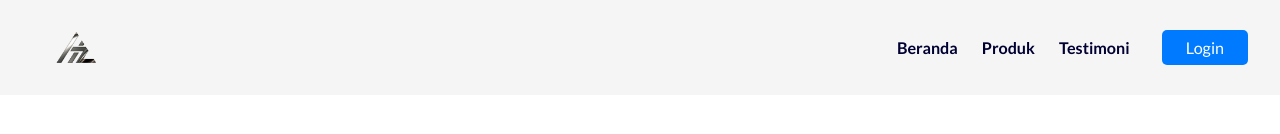
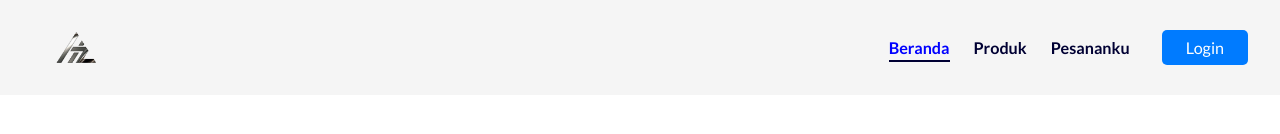
Before and after one commit to GibranAja/razaku, a Vue app: page / in a window 1280 px wide. Shown: the top 134 px of the page. Built offline with nearby package versions, Linux system fonts and the light colour scheme; no server answers; the database is empty.

Commit message:
feat: added interactivity in the navbar

```diff
--- a/src/components/NavbarComponent.vue
+++ b/src/components/NavbarComponent.vue
@@ -17,39 +17,35 @@
     <div class="navbar-menu" :class="{ 'is-active': isMenuOpen }">
       <!-- Desktop Navigation Links -->
       <ul class="nav-links" v-if="!isMobile">
-        <li><a href="#home" @click="closeMenu">Beranda</a></li>
-        <li><a href="#products" @click="closeMenu">Produk</a></li>
-        <li><a href="#testimoni" @click="closeMenu">Testimoni</a></li>
+        <li><router-link to="/" @click="scrollToTop">Beranda</router-link></li>
+        <li><a href="#products" @click.prevent="scrollToProducts">Produk</a></li>
+        <li><router-link to="/orders">Pesananku</router-link></li>
       </ul>
 
       <!-- Mobile User Navigation Links (Only when logged in) -->
       <ul v-else-if="isMobile && isLoggedIn" class="mobile-user-nav-links">
-        <li @click="openProfileModal">
-          Profile
-        </li>
-        <li @click="navigateToOrders">
-          Pesananku
-        </li>
-        <li @click="openLogoutModal">
-          Logout
-        </li>
+        <li @click="openProfileModal">Profile</li>
+        <li @click="navigateToOrders">Pesananku</li>
+        <li @click="openLogoutModal">Logout</li>
       </ul>
 
       <!-- Login Button or User Avatar -->
       <div v-if="!isLoggedIn" class="auth-buttons">
-        <router-link to="/login" class="login-btn" @click="closeMenu">
-          Login
-        </router-link>
+        <router-link to="/login" class="login-btn" @click="closeMenu"> Login </router-link>
       </div>
       <div v-else class="user-avatar-container">
         <div class="user-avatar" @click="toggleUserMenu">
-          <img
-            :src="displayedPhoto"
-            alt="User"
-            class="avatar-image"
-          />
+          <img :src="displayedPhoto" alt="User" class="avatar-image" />
           <div class="mobile-dropdown-icon" v-if="isMobile">
-            <svg xmlns="http://www.w3.org/2000/svg" viewBox="0 0 24 24" fill="none" stroke="currentColor" stroke-width="2" stroke-linecap="round" stroke-linejoin="round">
+            <svg
+              xmlns="http://www.w3.org/2000/svg"
+              viewBox="0 0 24 24"
+              fill="none"
+              stroke="currentColor"
+              stroke-width="2"
+              stroke-linecap="round"
+              stroke-linejoin="round"
+            >
               <polyline points="6 9 12 15 18 9"></polyline>
             </svg>
           </div>
@@ -67,17 +63,21 @@
         >
           <div class="user-menu-mobile-content">
             <div class="user-menu-header">
-              <img
-                :src="displayedPhoto"
-                alt="User"
-                class="mobile-menu-avatar"
-              />
+              <img :src="displayedPhoto" alt="User" class="mobile-menu-avatar" />
               <div class="user-info">
                 <span class="user-name">{{ currentUser?.displayName || 'User' }}</span>
                 <span class="user-email">{{ currentUser?.email }}</span>
               </div>
               <button class="close-mobile-menu" @click="toggleUserMenu">
-                <svg xmlns="http://www.w3.org/2000/svg" viewBox="0 0 24 24" fill="none" stroke="currentColor" stroke-width="2" stroke-linecap="round" stroke-linejoin="round">
+                <svg
+                  xmlns="http://www.w3.org/2000/svg"
+                  viewBox="0 0 24 24"
+                  fill="none"
+                  stroke="currentColor"
+                  stroke-width="2"
+                  stroke-linecap="round"
+                  stroke-linejoin="round"
+                >
                   <line x1="18" y1="6" x2="6" y2="18"></line>
                   <line x1="6" y1="6" x2="18" y2="18"></line>
                 </svg>
@@ -86,24 +86,15 @@
 
             <!-- Existing Mobile User Menu -->
             <ul class="mobile-user-menu-list">
-              <li @click="openProfileModal">
-                Profile
-              </li>
-              <li>
-                Settings
-              </li>
-              <li @click="openLogoutModal">
-                Logout
-              </li>
+              <li @click="openProfileModal">Profile</li>
+              <li>Settings</li>
+              <li @click="openLogoutModal">Logout</li>
             </ul>
           </div>
         </div>
 
         <!-- Desktop User Menu -->
-        <div
-          v-if="!isMobile && showUserMenu"
-          class="user-menu"
-        >
+        <div v-if="!isMobile && showUserMenu" class="user-menu">
           <ul>
             <li @click="openProfileModal">Profile</li>
             <li>Settings</li>
@@ -115,17 +106,10 @@
   </nav>
 
   <!-- Profile Modal -->
-  <ModalProfile
-    v-if="showProfileModal"
-    @close="closeProfileModal"
-  />
+  <ModalProfile v-if="showProfileModal" @close="closeProfileModal" />
 
   <!-- Logout Modal -->
-  <LogoutModal
-    :show="showLogoutModal"
-    :onLogout="handleLogout"
-    @close="closeLogoutModal"
-  />
+  <LogoutModal :show="showLogoutModal" :onLogout="handleLogout" @close="closeLogoutModal" />
 </template>
 
 <script setup>
@@ -257,6 +241,25 @@ const handleProfileUpdate = () => {
   fetchUserProfilePhoto()
 }
 
+const scrollToTop = () => {
+  window.scrollTo({
+    top: 0,
+    behavior: 'smooth'
+  })
+  closeMenu()
+}
+
+const scrollToProducts = () => {
+  const productsSection = document.querySelector('#products')
+  if (productsSection) {
+    productsSection.scrollIntoView({
+      behavior: 'smooth',
+      block: 'start'
+    })
+  }
+  closeMenu()
+}
+
 // Lifecycle hooks
 onMounted(() => {
   window.addEventListener('scroll', handleScroll)
@@ -317,10 +320,34 @@ onUnmounted(() => {
 }
 
 .nav-links a {
+  position: relative;
   text-decoration: none;
   color: #000033;
   font-weight: bold;
   transition: color 0.3s ease;
+}
+
+.nav-links a::after {
+  content: '';
+  position: absolute;
+  bottom: -5px;
+  left: 0;
+  width: 0;
+  height: 2px;
+  background-color: #000033;
+  transition: width 0.3s ease;
+}
+
+.nav-links a:hover::after {
+  width: 100%;
+}
+
+.nav-links .router-link-active {
+  color: #0000ff;
+}
+
+.nav-links .router-link-active::after {
+  width: 100%;
 }
 
 .nav-links a:hover {
@@ -434,7 +461,7 @@ onUnmounted(() => {
   right: 0;
   background: white;
   border-radius: 5px;
-  box-shadow: 0 2px 10px rgba(0,0,0,0.1);
+  box-shadow: 0 2px 10px rgba(0, 0, 0, 0.1);
   margin-top: 10px;
   min-width: 150px;
 }
@@ -522,7 +549,7 @@ onUnmounted(() => {
     background: white;
     border-top-left-radius: 15px;
     border-top-right-radius: 15px;
-    box-shadow: 0 -4px 20px rgba(0,0,0,0.08);
+    box-shadow: 0 -4px 20px rgba(0, 0, 0, 0.08);
     z-index: 1000;
     transform: translateY(100%);
     transition: transform 0.3s ease-in-out;
--- a/src/router/index.js
+++ b/src/router/index.js
@@ -111,7 +111,19 @@ const router = createRouter({
       name: 'notFound',
       component: NotFoundView
     }
-  ]
+  ],
+  scrollBehavior(to, from, savedPosition) {
+    if (savedPosition) {
+      return savedPosition
+    }
+    if (to.hash) {
+      return {
+        el: to.hash,
+        behavior: 'smooth'
+      }
+    }
+    return { top: 0, behavior: 'smooth' }
+  }
 })
 
 // Navigation guard global yang lebih komprehensif
--- a/src/views/LandingPage.vue
+++ b/src/views/LandingPage.vue
@@ -17,10 +17,10 @@
           </p>
         </div>
       </div>
-      <div class="content-container">
+      <div id="products" class="content-container">
         <h1 style="font-size: 2rem; padding-top: 1.2rem">Our Casing</h1>
+        <CardGrid />
       </div>
-      <CardGrid />
     </main>
     <footer>
       <FooterComponent />
```
